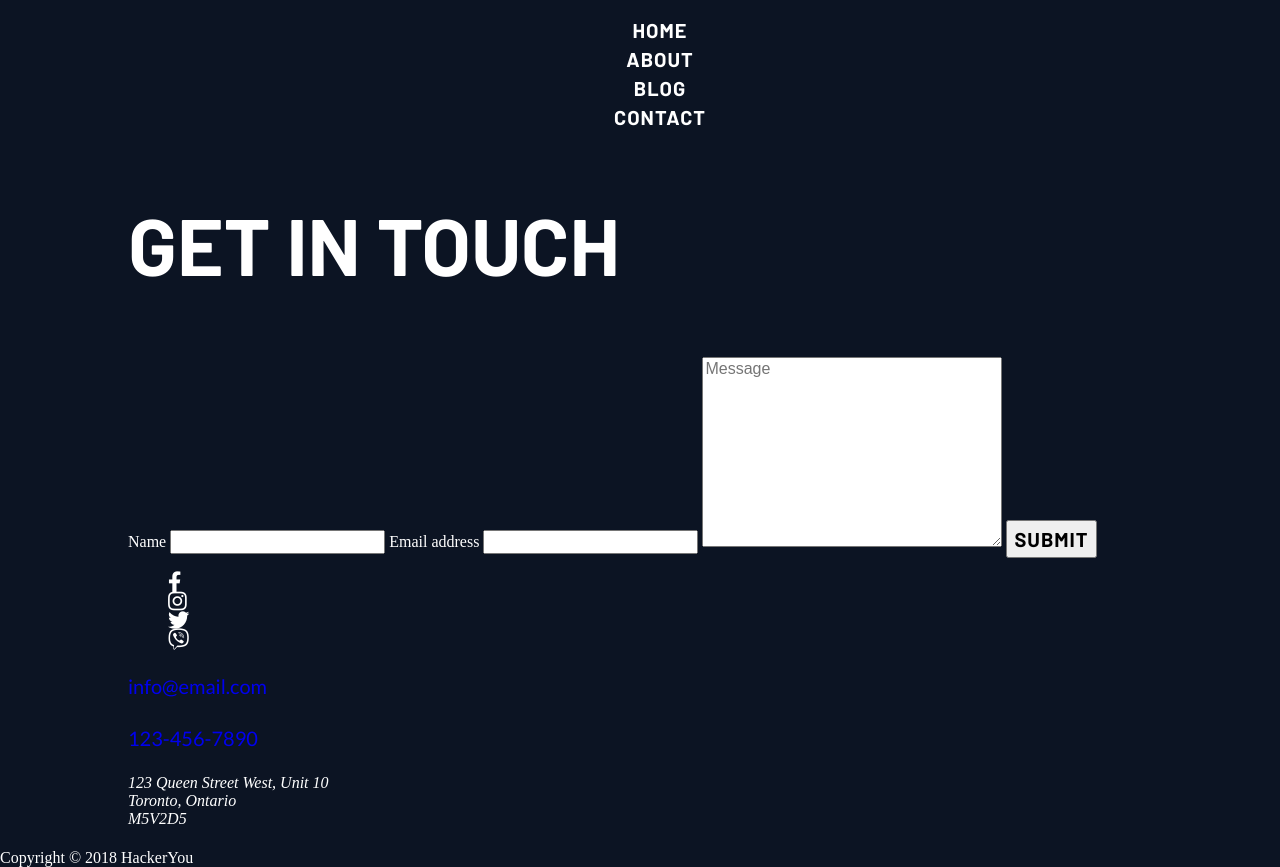
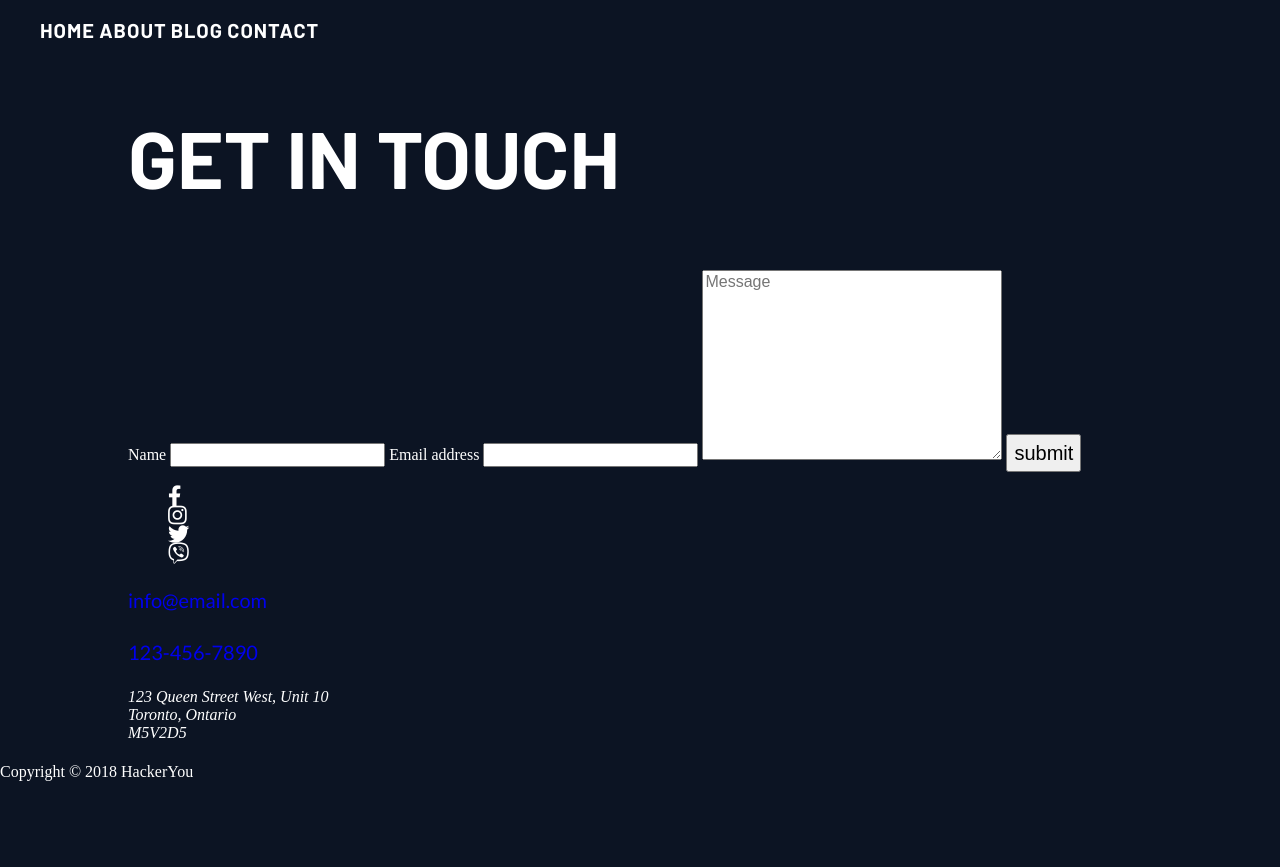
Before and after one commit to SergeChurkin-ca/serge-churkin-project-two, a plain HTML site: page contact.html in a window 1280 px wide. After the commit the page ends 800 px from the top, so only its background shows below. Drawn offline with Linux system fonts and the light colour scheme.

Commit message:
anchors, links  and buttons

```diff
--- a/contact.html
+++ b/contact.html
@@ -15,10 +15,10 @@
     <header>
         <nav>
             <ul class="nav-list">
-                <li><a href="#home">home</a> </li>
-                <li><a href="#about">about</a></li>
-                <li><a href="#blog">blog</a> </li>
-                <li><a href="#contact">contact</a></li>
+                <li><a href="index.html">home</a> </li>
+                <li><a href="index.html#about">about</a></li>
+                <li><a href="blog.html">blog</a> </li>
+                <li><a href="contact.html">contact</a></li>
             </ul>
         </nav>
     </header>
@@ -35,7 +35,7 @@
                 <input type="email" name="email" id="email" required>
 
                 <textarea name="message" id="message" cols="30" rows="10" placeholder="Message"></textarea>
-                <button class="comment-button"><span>submit</span></button>
+                <input type="submit" class="submit-button" value="submit">
             </form>
         </section>
 
--- a/sass/_utils.scss
+++ b/sass/_global.scss
@@ -1,4 +1,8 @@
 // $darkbluegrey: #0c1423;
+body {
+    background-color: $darkbluegrey;
+}
+
 .wrapper {
     max-width: 1400px;
     margin: 0 auto;
@@ -10,10 +14,11 @@
     list-style: none;
 }
 
+nav li,
+.gallery-list li {
+    display: inline;
+}
+
 a {
     text-decoration: none;
 }
-
-body {
-    background-color: $darkbluegrey;
-}
--- a/sass/_typography.scss
+++ b/sass/_typography.scss
@@ -60,7 +60,8 @@ nav a {
     line-height: 29px;
 }
 
-button span {
+button,
+.submit-button {
     line-height: 32px;
     font-size: 20px;
 }
--- a/sass/styles.scss
+++ b/sass/styles.scss
@@ -1,7 +1,7 @@
 @import 'setup';
 @import 'colors';
 @import 'typography';
-@import 'utils';
+@import 'global';
 @import 'mediaqueries';
 @import 'header';
 @import 'nav';
```
Also changed, not shown: blog.html (+5 -5 lines), index.html (+30 -30 lines), styles/styles.css.
